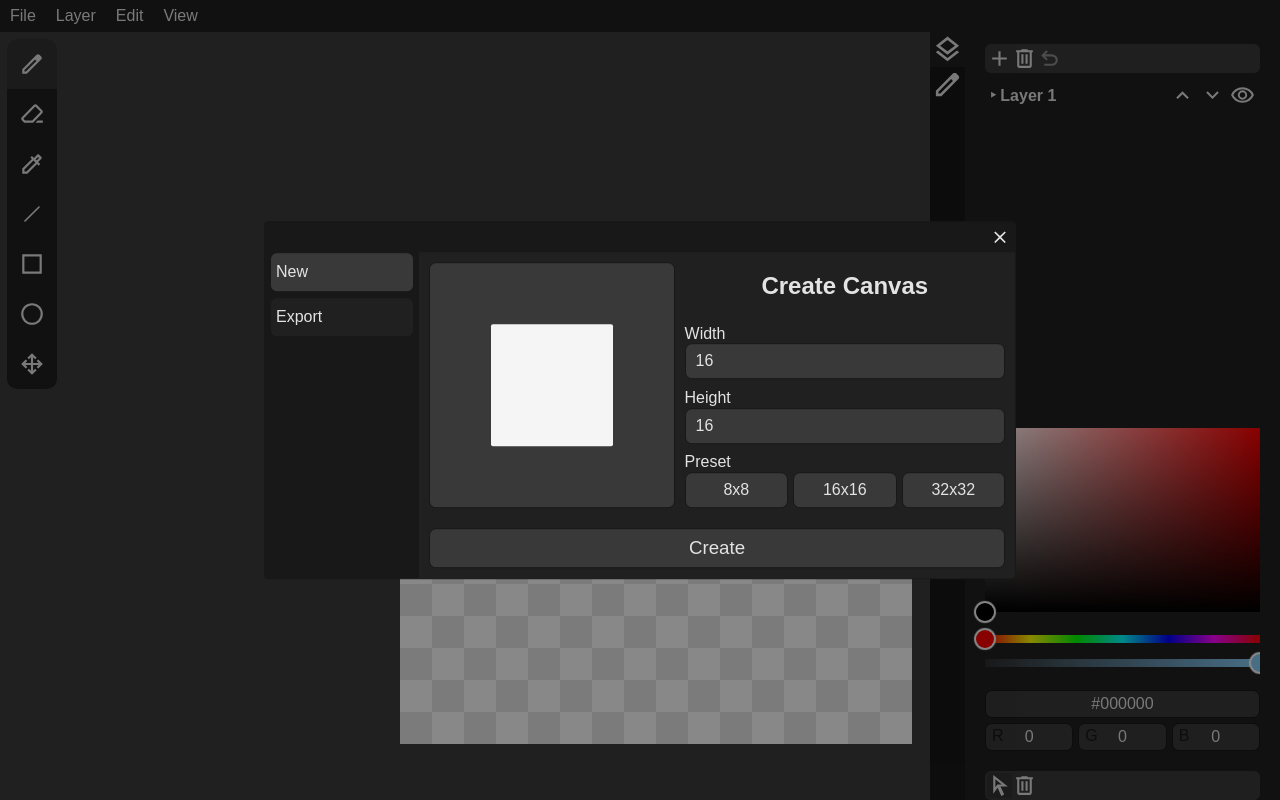
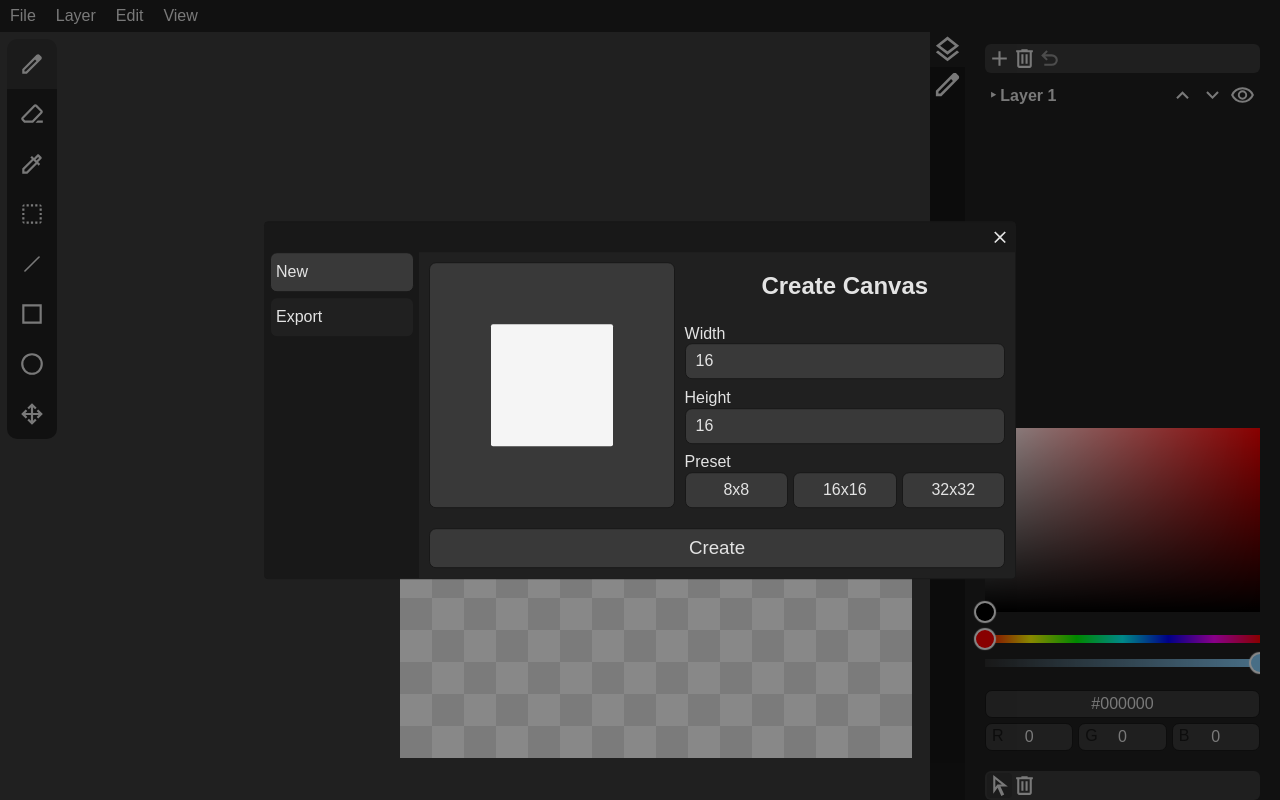
Before and after one commit to garusu/VividPixel, a Vue app: page / in a window 1280 px wide. Built offline with nearby package versions, Linux system fonts and the light colour scheme.

Commit message:
feat: add select tool (restrict drawing area)

```diff
--- a/src/components/Board.vue
+++ b/src/components/Board.vue
@@ -49,13 +49,22 @@
 
   const canvasPos = reactive({
     x: 400,
-    y: 200
+    y: -200
   });
 
   let offset = [0, 0];
 
+  const selection = reactive({
+    x: 0,
+    y: 0,
+    w: -1,
+    h: -1
+  });
+
   const canvasScale = ref(1);
 
+
+  const originalScale = 512;
   const minCanvasScale = 0.2;
   const maxCanvasScale = 2;
 
@@ -81,6 +90,12 @@
 
   function setPixel(x, y, color, prev=false) {
     if (x < 0 || y < 0 || x >= canvasWidth.value || y >= canvasHeight.value) return;
+    if ( selection.w != -1 && selection.h != -1 && (
+      x < selection.x ||
+      y < selection.y ||
+      x > selection.x+selection.w ||
+      y > selection.y+selection.h
+    )) return;
     if (layers.value.length !== 0) {
       if (prev) {
         const index = y * canvasWidth.value + x;
@@ -150,13 +165,16 @@
           action = "draw";
           setPixel(last.x, last.y, current_color);
           break;
-        case 3: // Line
+        case 3: // Select
+          action = "select";
+          break;
+        case 4: // Line
           action = "line";
           break;
-        case 4: // Rectangle
+        case 5: // Rectangle
           action = "square";
           break;
-        case 5: // Ellipse
+        case 6: // Ellipse
           action = "ellipse";
           break;
         case 2: // Eyedropper
@@ -168,7 +186,7 @@
           ).at(-1) || color.hex;
           if (!transperent.includes(eyedropper)) color.hex = eyedropper;
           break;
-        case 6: // Drag
+        case 7: // Drag
           action = "drag";
           offset = [
             event.clientX - canvasPos.x,
@@ -203,6 +221,8 @@
       drawSquare(last.x, last.y, pos.x, pos.y, "#0000", true);
     } else if (action == "ellipse") {
       drawEllipse(last.x, last.y, pos.x, pos.y, "#0000", true);
+    } else if (action == "select") {
+      setSelection(last.x, last.y, pos.x, pos.y);
     }
   }
 
@@ -340,6 +360,24 @@
         }
       }
     }
+  }
+
+  function setSelection(x0, y0, x1, y1) {
+    const x = Math.min(x0, x1);
+    const y = Math.min(y0, y1);
+    const maxX = Math.max(x0, x1);
+    const maxY = Math.max(y0, y1);
+
+    if (x < 0 || y < 0 || maxX >= canvasWidth.value || maxY >= canvasHeight.value) return;
+
+    const w = Math.abs(x0 - x1);
+    const h = Math.abs(y0 - y1);
+
+    Object.assign(selection, { x, y, w, h });
+  }
+
+  function clearSelection() {
+    Object.assign(selection, { x: 0, y: 0, w: -1, h: -1 });
   }
 
   function drawLine(x0, y0, x1, y1, color, prev=false) {
@@ -617,8 +655,15 @@
     const max = Math.max(canvasWidth.value, canvasHeight.value);
 
     return {
-      width: canvasWidth.value / max * 512,
-      height: canvasHeight.value / max * 512
+      width: canvasWidth.value / max * originalScale,
+      height: canvasHeight.value / max * originalScale
+    }
+  })
+
+  const pixelSize = computed(() => {
+    return {
+      width: originalScale / canvasHeight.value,
+      height: originalScale / canvasHeight.value
     }
   })
 
@@ -640,6 +685,7 @@
 
   watch(canvasResizeTrigger, async () => {
     await nextTick();
+    clearSelection();
     prepareСanvas();
   })
 
@@ -704,32 +750,39 @@
     @contextmenu.prevent
   >
     <Toolbar />
+    <div
+      id="box"
+      :style="{
+        transform: `translate(${canvasPos.x}px, ${canvasPos.y}px) scale(${canvasScale})`,
+        width: ratio.width + 'px',
+        height: ratio.height + 'px'
+      }"
+    >
+      <svg>
+        <rect
+          :x="selection.x*pixelSize.width"
+          :y="selection.y*pixelSize.height"
+          :width="(selection.w+1)*pixelSize.width"
+          :height="(selection.h+1)*pixelSize.height"
+          fill="none"
+          stroke="blue"
+          stroke-width="2"
+          stroke-dasharray="16"
+        />
+      </svg>
       <canvas
         ref="previewCanvas"
         id="preview"
         :width="canvasWidth"
         :height="canvasHeight"
-      :style="{
-        left: canvasPos.x + 'px',
-        top: canvasPos.y + 'px',
-        width: ratio.width + 'px',
-        height: ratio.height + 'px',
-        scale: canvasScale
-      }"
       ></canvas>
       <canvas
         ref="canvas"
         id="canvas"
         :width="canvasWidth"
         :height="canvasHeight"
-      :style="{
-        left: canvasPos.x + 'px',
-        top: canvasPos.y + 'px',
-        width: ratio.width + 'px',
-        height: ratio.height + 'px',
-        scale: canvasScale
-      }"
       ></canvas>
+  </div>
   </div>
 </template>
 
@@ -737,11 +790,23 @@
   canvas {
     image-rendering: pixelated;
     position: absolute;
+    width: 100%;
+    height: 100%;
+  }
+  svg {
+    position: absolute;
+    z-index: 2;
+    width: 100%;
+    height: 100%;
+    pointer-events: none;
+  }
+  #box {
+    position: relative;
     z-index: -1;
   }
   #preview {
+    z-index: 1;
     pointer-events: none;
-    z-index: 1;
   }
   #board {
     position: relative;
--- a/src/components/store.js
+++ b/src/components/store.js
@@ -78,6 +78,7 @@ export const tools = [
   (new Tool("Eraser", "eraser.svg", "E")),
   (new Tool("Eyedropper", "picker.svg", "I"))
     .setFlags("Layer Only", true),
+  (new Tool("Select", "select.svg", "S")),
   (new Tool("Line", "line.svg", "L"))
     .setFlags("Perpendicular", false),
   (new Tool("Rectangle", "square.svg", "R"))
```
Also changed, not shown: src/assets/tools/select.svg (added). Lines whose indentation alone changed are shown as unchanged.
